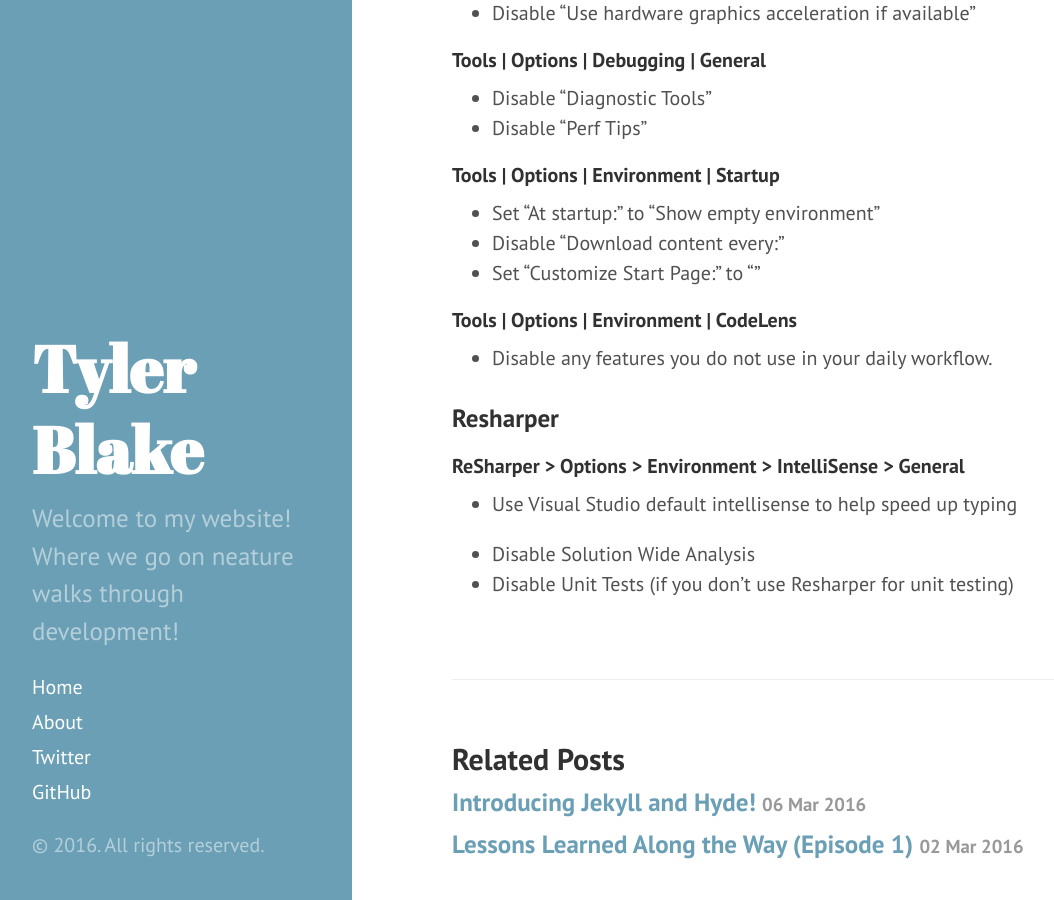
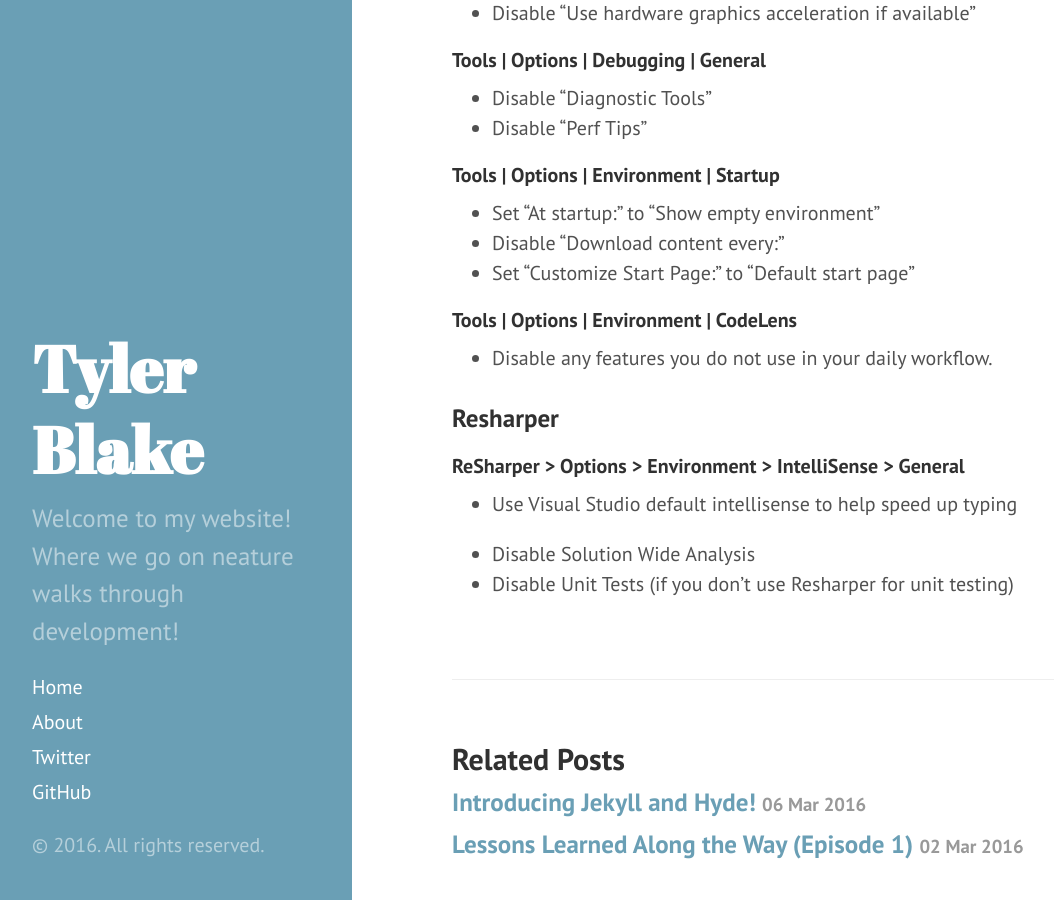
Before and after one commit to tylerablake/website, a Jekyll site: the page built from _posts/2016-03-01-.net-development-on-a-mac.md, in a window 1280 px wide and 900 px high, scrolled down 700 px. Shown: the whole window, without its empty margins (8-1062 px from the left). Built offline with Jekyll 4.4.1, drawn with Linux system fonts in a browser that asks for light colours.

Commit message:
adding to dev environment blog post

```diff
--- a/_posts/2016-03-01-.net-development-on-a-mac.md
+++ b/_posts/2016-03-01-.net-development-on-a-mac.md
@@ -29,7 +29,7 @@ This is placeholder text for a blog on setting up my development environment for
 #### Tools | Options | Environment | Startup
 * Set "At startup:" to "Show empty environment"
 * Disable "Download content every:"
-* Set "Customize Start Page:" to ""
+* Set "Customize Start Page:" to "Default start page"
 
 #### Tools | Options | Environment | CodeLens
 * Disable any features you do not use in your daily workflow.
```
